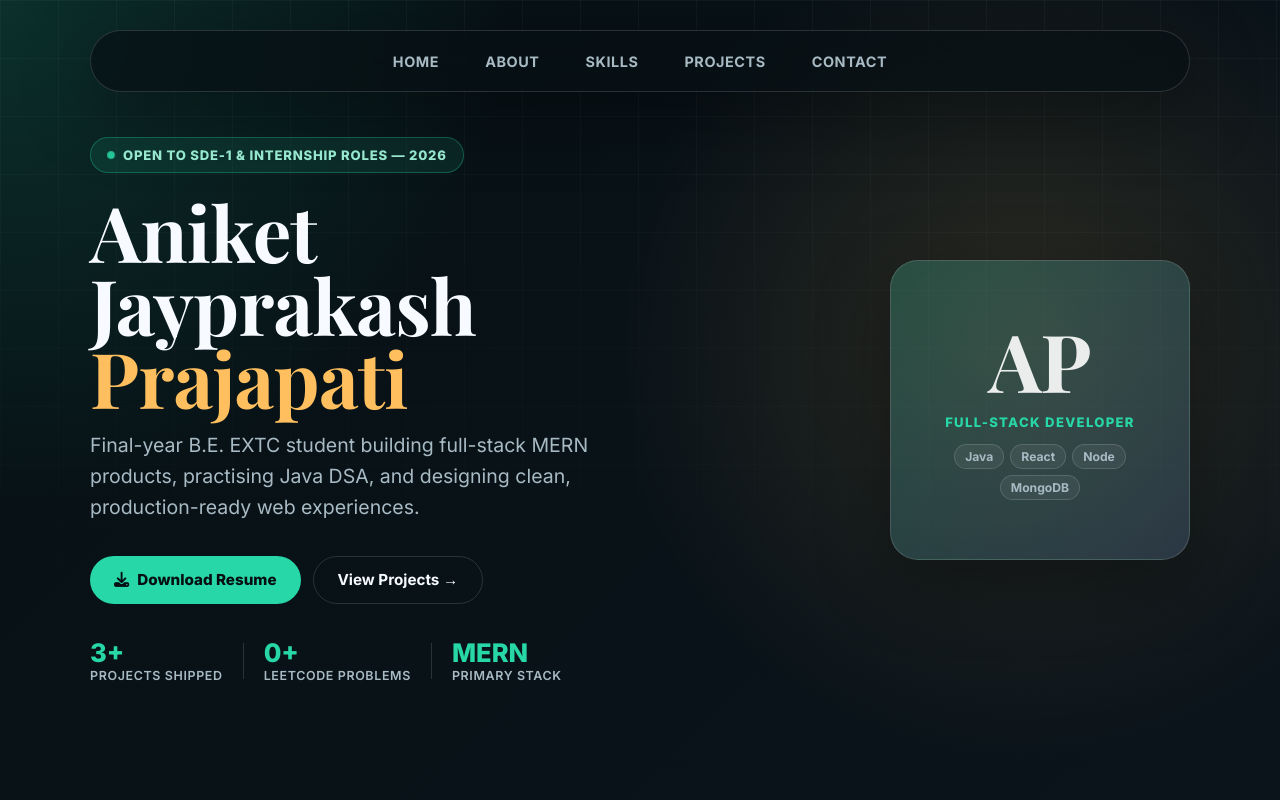
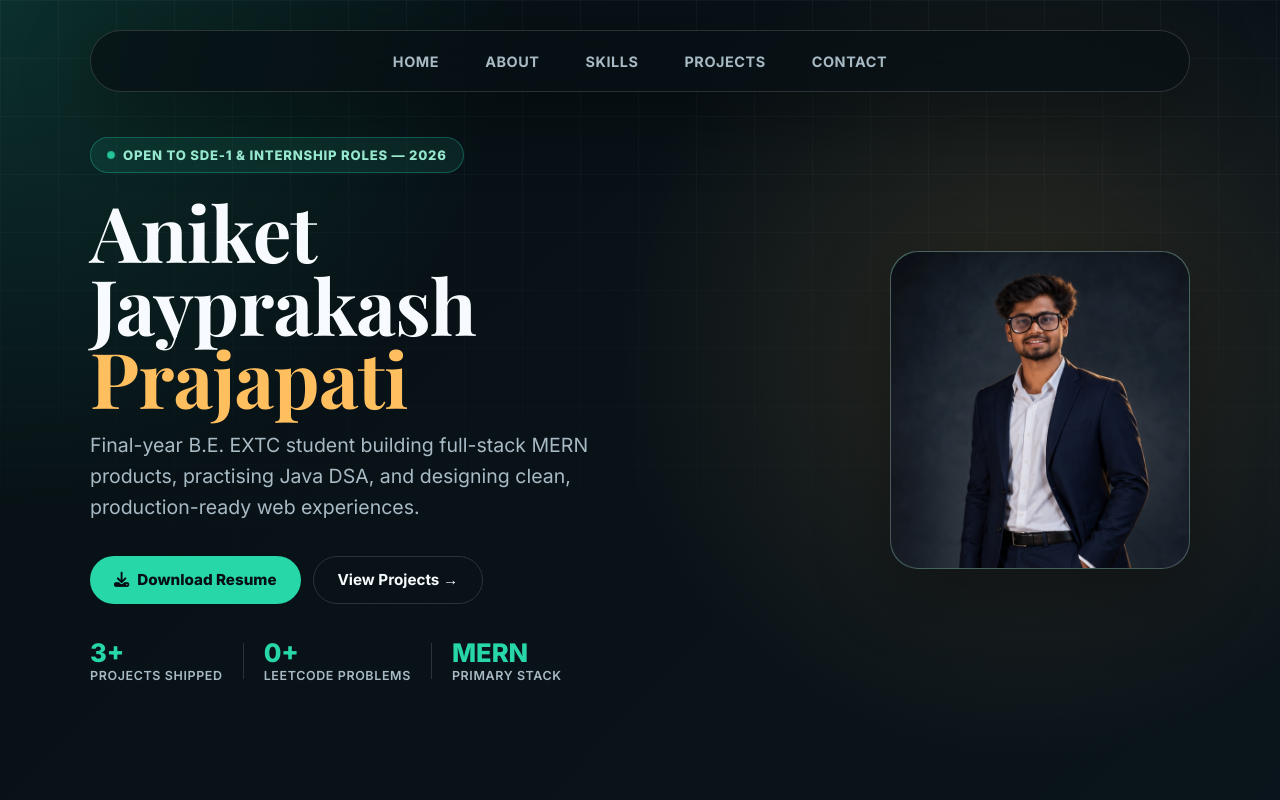
Before and after one commit to aniketjp-eng/personal-portfolio, a plain HTML site: page index.html in a window 1280 px wide. Shown: the top 800 px of the page. Drawn offline with nearby package versions, Linux system fonts and the light colour scheme; no server answers.

Commit message:
profile picture added

```diff
--- a/index.html
+++ b/index.html
@@ -74,11 +74,12 @@
         </div>
 
         <div class="hero-card">
-          <div class="hero-card-monogram">AP</div>
+          <!-- <div class="hero-card-monogram">AP</div>
           <div class="hero-card-role">Full-Stack Developer</div>
           <div class="hero-card-tags">
             <span>Java</span><span>React</span><span>Node</span><span>MongoDB</span>
-          </div>
+          </div> -->
+          <img src="./Portfolio_View/Profile.png" alt="">
         </div>
       </div>
     </section>
--- a/style.css
+++ b/style.css
@@ -223,7 +223,10 @@ img { display: block; max-width: 100%; }
     linear-gradient(135deg, rgba(40,215,167,0.2), rgba(109,168,255,0.13)),
     rgba(255,255,255,0.05);
   box-shadow: var(--shadow);
-  padding: 32px;
+  /* padding: 32px; */
+}
+.hero-card img {
+    border-radius: 28px;
 }
 .hero-card-monogram {
   font-family: "Playfair Display", serif;
```
Also changed, not shown: Portfolio_View/Profile.png (added).
